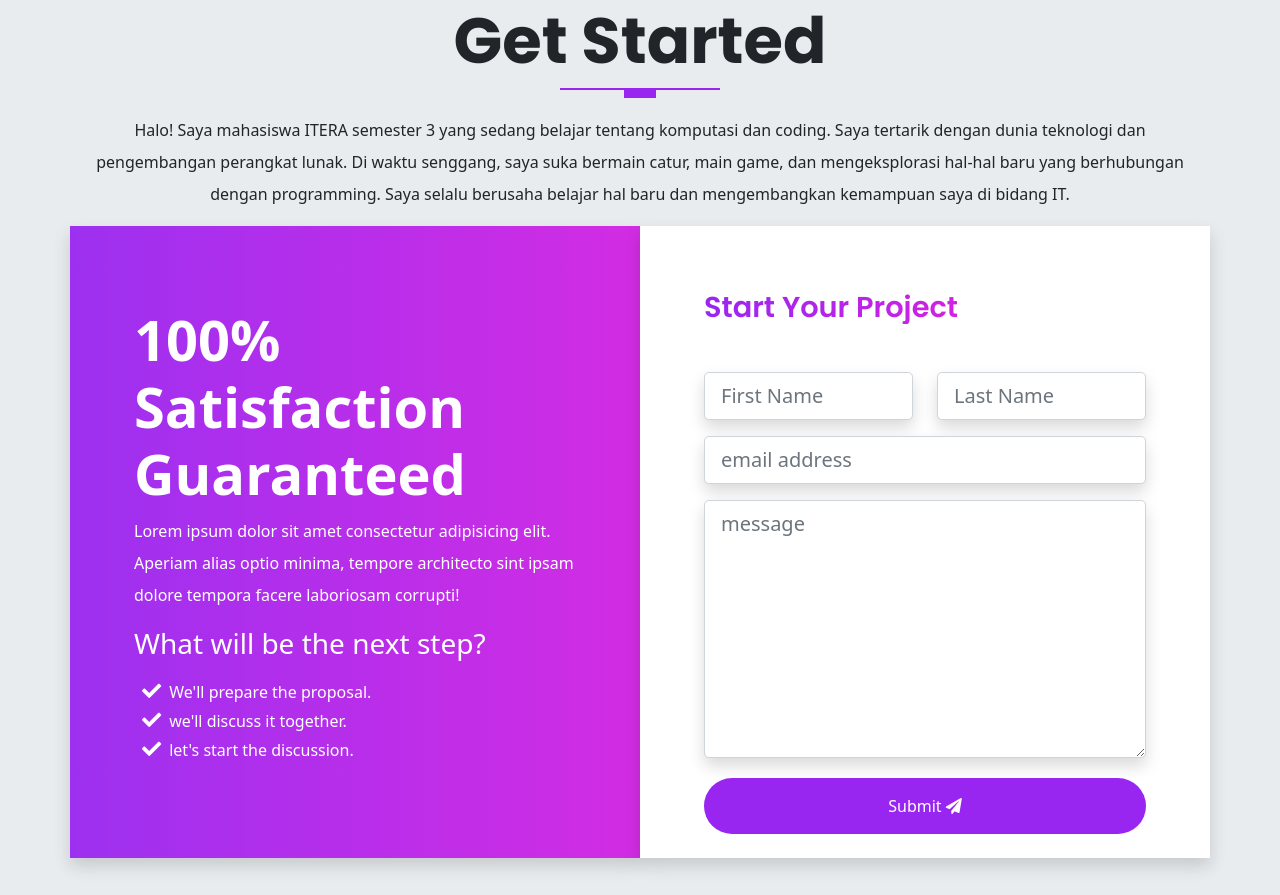
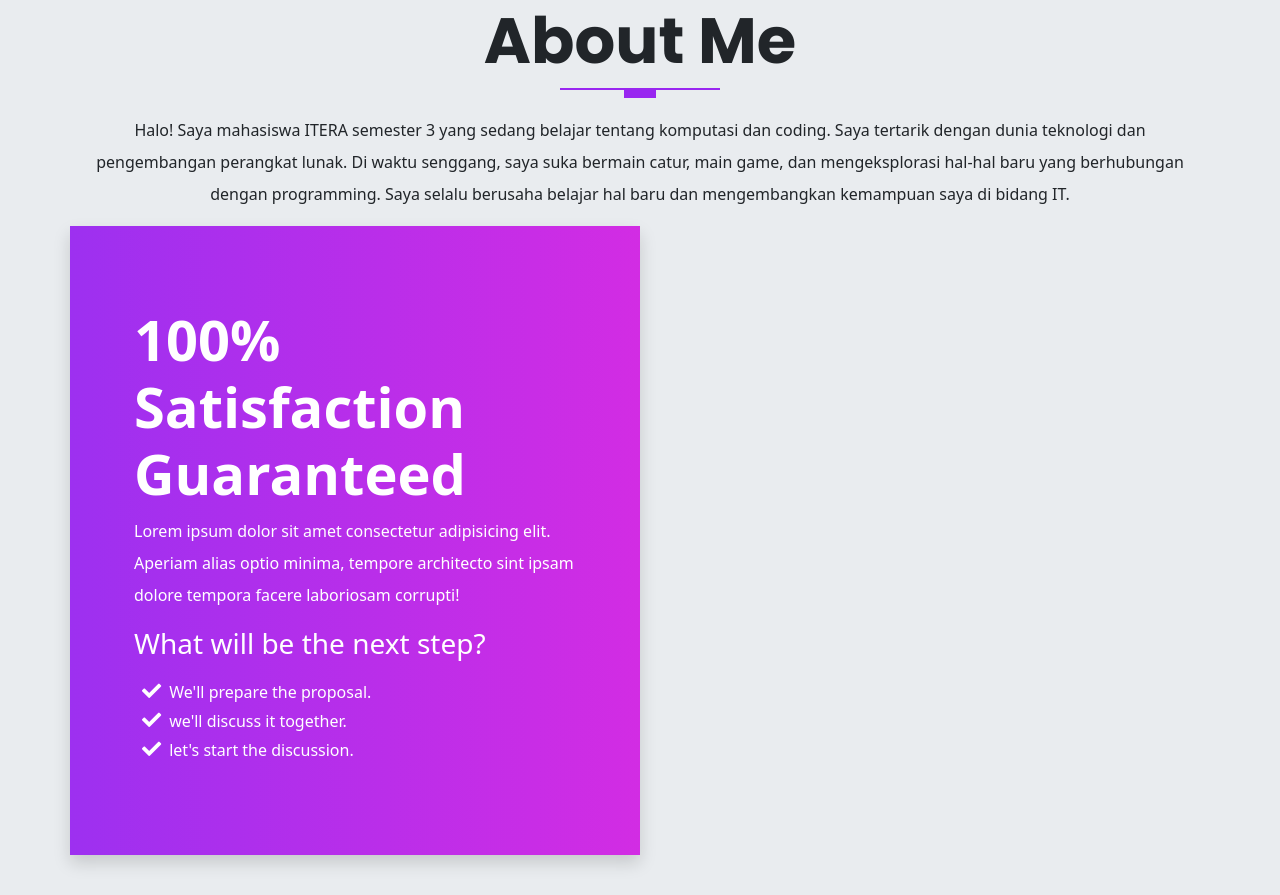
Before and after one commit to AlsiSyahrulloh/Parto-Alsi, a website: page index.html in a window 1280 px wide. Shown: the part 1005-1900 px from the top of the page. Drawn offline with nearby package versions, Linux system fonts and the light colour scheme; files that its build step writes are made by us from their sources.

Commit message:
Update index.html

```diff
--- a/index.html
+++ b/index.html
@@ -85,7 +85,7 @@
 <section id="contact" class="get-started">
   <div class="container">
     <div class="row text-center">
-      <h1 class="display-3 fw-bold text-capitalize">Get started</h1>
+      <h1 class="display-3 fw-bold text-capitalize">About me</h1>
       <div class="heading-line"></div>
       <p class="lh-lg">
       Halo! Saya mahasiswa ITERA semester 3 yang sedang belajar tentang komputasi dan coding. Saya tertarik dengan dunia teknologi dan pengembangan perangkat lunak. Di waktu senggang, saya suka bermain catur, main game, dan mengeksplorasi hal-hal baru yang berhubungan dengan programming. Saya selalu berusaha belajar hal baru dan mengembangkan kemampuan saya di bidang IT.
@@ -108,34 +108,7 @@
           </ul>
         </div>
       </div>
-      <div class="col-12 col-lg-6 bg-white shadow p-3">
-        <div class="form w-100 pb-2">
-          <h4 class="display-3--title mb-5">start your project</h4>
-          <form action="#" class="row">
-            <div class="col-lg-6 col-md mb-3">
-              <input type="text" placeholder="First Name" id="inputFirstName" class="shadow form-control form-control-lg">
-            </div>
-            <div class="col-lg-6 col-md mb-3">
-              <input type="text" placeholder="Last Name" id="inputLastName" class="shadow form-control form-control-lg">
-            </div>
-            <div class="col-lg-12 mb-3">
-              <input type="email" placeholder="email address" id="inputEmail" class="shadow form-control form-control-lg">
-            </div>
-            <div class="col-lg-12 mb-3">
-              <textarea name="message" placeholder="message" id="message" rows="8" class="shadow form-control form-control-lg"></textarea>
-            </div>
-            <div class="text-center d-grid mt-1">
-              <button type="button" class="btn btn-primary rounded-pill pt-3 pb-3">
-                submit
-                <i class="fas fa-paper-plane"></i>
-              </button>
-            </div>
-          </form>
-        </div>
-      </div>
-    </div>
-  </div>
-</section>
+
 
 <!-- ///////////////////////////////////////////////////////////////////////////////////////////////////
                               START SECTION 7 - THE PORTFOLIO
```
